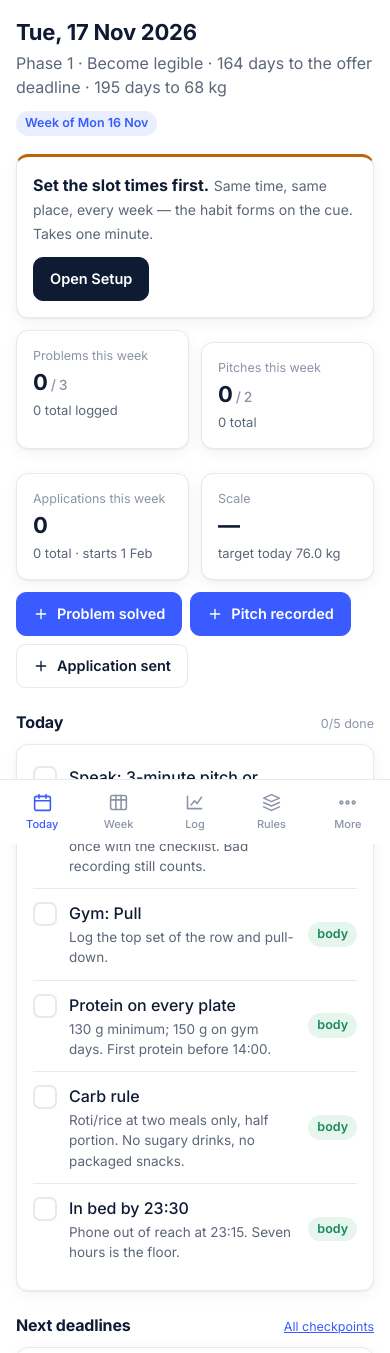
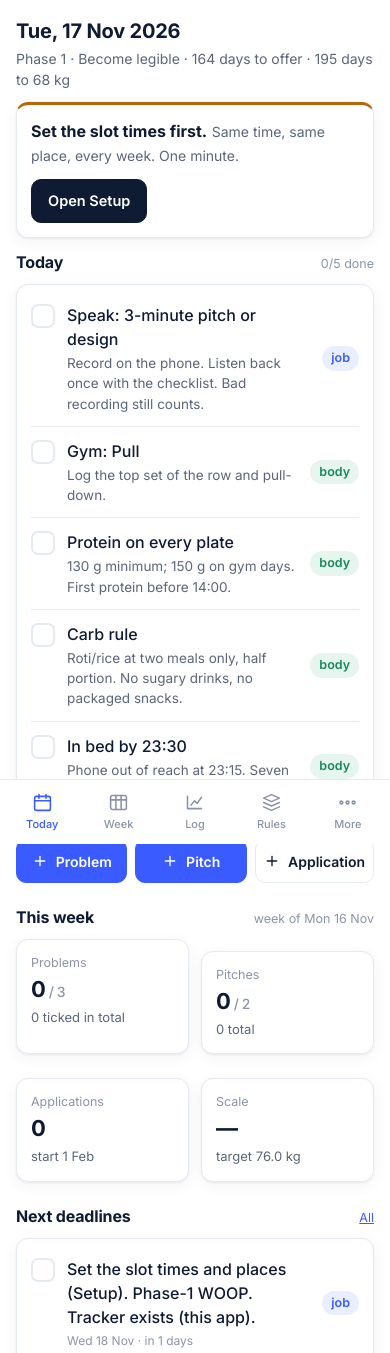
Before and after one commit to Rudra1x/Goal_May_2027, a plain HTML site: page index.html in a window 390 px wide. Shown: the top 1353 px of the page. Drawn offline with Linux system fonts and the light colour scheme.

Commit message:
Add files via upload

```diff
--- a/index.html
+++ b/index.html
@@ -154,6 +154,27 @@ th{font-size:12px;color:var(--ink-3);font-weight:600;background:var(--surface);}
 .view{display:none;} .view.on{display:block;}
 .kbd{font-family:ui-monospace,Menlo,monospace;font-size:12.5px;background:var(--surface-2);padding:1px 6px;border-radius:5px;}
 @media (prefers-reduced-motion:reduce){*{transition:none!important;}}
+.quick{display:grid;grid-template-columns:repeat(3,auto);justify-content:start;gap:8px;margin-top:12px;}
+@media (max-width:820px){
+  .seg{display:grid;grid-template-columns:repeat(3,1fr);width:100%;}
+  .seg button{display:flex;align-items:center;justify-content:center;min-height:44px;padding:0 6px;text-align:center;}
+  .quick{grid-template-columns:repeat(3,1fr);}
+  .quick .btn{padding:0 8px;font-size:14px;}
+  .top{margin-bottom:12px;}
+  h1{font-size:20px;}
+  .card{padding:14px;}
+  details.acc .body{font-size:15px;}
+}
+@media (pointer:coarse){.btn.sm{min-height:44px;} .row button.tap{min-height:48px;}}
+@media (max-width:640px){
+  .tw{overflow:visible;}
+  table.stack,table.stack tbody,table.stack tr,table.stack td{display:block;width:100%;}
+  table.stack tr:first-child{display:none;}
+  table.stack tr{border:1px solid var(--line);border-radius:10px;padding:8px 12px;margin-top:8px;background:var(--paper);}
+  table.stack td{border:0;padding:3px 0;}
+  table.stack td[data-label]:not([data-label=""])::before{content:attr(data-label);display:block;font-size:11.5px;color:var(--ink-3);font-weight:600;margin-bottom:1px;}
+  table.stack td select.in{width:100%;}
+}
 </style>
 </head>
 <body>
@@ -336,6 +357,7 @@ const SOURCES=[
 ];
 
 /* ============================ ROUTER ============================ */
+let CUR='today', LOGSUB='checkin', CHKF='open';
 const VIEWS=[['today','Today',I.today],['week','Week',I.week],['log','Log',I.log],['rules','Rules',I.rules],['checks','Checkpoints',I.checks],['job','Job manual',I.job],['body','Body manual',I.body],['money','Money',I.money],['resources','Resources',I.res],['setup','Setup',I.setup],['sources','Sources',I.sources]];
 const BOTTOM=['today','week','log','rules'];
 function route(){ let h=(location.hash||'#today').slice(1).replace(/[^a-z0-9-]/g,''); if(!VIEWS.some(v=>v[0]===h)) h='today'; render(h); }
@@ -353,13 +375,21 @@ function openSheet(){document.getElementById('sheet').classList.add('open');docu
 function closeSheet(){document.getElementById('sheet').classList.remove('open');document.getElementById('sheetBg').classList.remove('open');}
 document.getElementById('sheetBg').addEventListener('click',closeSheet);
 
-function render(v){
+function refresh(){
+  const y=window.scrollY, m=document.getElementById('main');
+  const open=[...m.querySelectorAll('details')].map(d=>d.open);
+  render(CUR,true);
+  const ds=[...m.querySelectorAll('details')]; if(ds.length===open.length) ds.forEach((d,i)=>d.open=open[i]);
+  window.scrollTo({top:y});
+}
+function render(v,keep){
+  CUR=v;
   renderNav(v);
   const m=document.getElementById('main');
   const fn={today:vToday,week:vWeek,log:vLog,rules:vRules,checks:vChecks,job:vJob,body:vBody,money:vMoney,resources:vResources,setup:vSetup,sources:vSources}[v];
   m.innerHTML=fn();
   wire(m);
-  window.scrollTo({top:0});
+  if(!keep) window.scrollTo({top:0});
 }
 let toastT; function toast(msg){const t=document.getElementById('toast');t.textContent=msg;t.classList.add('show');clearTimeout(toastT);toastT=setTimeout(()=>t.classList.remove('show'),1600);}
 const esc=s=>String(s).replace(/[&<>"]/g,c=>({'&':'&amp;','<':'&lt;','>':'&gt;','"':'&quot;'}[c]));
@@ -388,26 +418,27 @@ function vToday(){
   const setupMissing=!S.setup.slotWeekdayTime||!S.setup.slotTueThuTime;
   const next=nextCheckpoints(3), over=overdueCheckpoints();
   const wkTargets={problems:3,pitches:2,apps:ph.n>=3?10:0};
+  const doneN=slots.filter(x=>rec[x.id]).length;
   return `
-  <div class="top"><div><h1>${fmtLong(d)}</h1><p class="muted">Phase ${ph.n} · ${esc(ph.name)} · ${dOffer>=0?dOffer+' days to the offer deadline':'offer deadline passed'} · ${dLand>=0?dLand+' days to 68 kg':''}</p></div><span class="pill job">Week of ${fmt(weekKey(d))}</span></div>
-  ${setupMissing?`<div class="card mind" style="margin-bottom:12px"><b>Set the slot times first.</b> <span class="muted sm">Same time, same place, every week — the habit forms on the cue. Takes one minute.</span><div class="btnrow"><a class="btn primary" href="#setup">Open Setup</a></div></div>`:''}
-  ${over.length?`<div class="card mind" style="margin-bottom:12px"><b>${over.length} checkpoint${over.length>1?'s':''} past due.</b> <span class="muted sm">Tick them off or move on — a Monday closes them.</span><div class="btnrow"><a class="btn sm" href="#checks">Open checkpoints</a></div></div>`:''}
+  <div class="top"><div><h1>${fmtLong(d)}</h1><p class="muted sm">Phase ${ph.n} · ${esc(ph.name)} · ${dOffer>=0?dOffer+' days to offer':'offer deadline passed'} · ${dLand>=0?dLand+' days to 68 kg':''}</p></div></div>
+  ${setupMissing?`<div class="card mind" style="margin-bottom:12px"><b>Set the slot times first.</b> <span class="muted sm">Same time, same place, every week. One minute.</span><div class="btnrow"><a class="btn primary" href="#setup">Open Setup</a></div></div>`:''}
+  ${wd===0?`<div class="card mind" style="margin-bottom:12px"><b>Sunday.</b> <span class="muted sm">Weigh in, then log the four numbers.</span><div class="btnrow"><a class="btn primary" href="#log">Open the check-in</a></div></div>`:''}
+  <div class="section-title" style="margin-top:4px"><h2>Today</h2><span class="xs faint">${doneN}/${slots.length} done</span></div>
+  <div class="card">${slots.map(x=>row('d:'+x.id,x.t,x.d,!!rec[x.id],x.k)).join('')}</div>
+  <div class="quick"><button class="btn job" data-inc="problems">${I.plus}Problem</button><button class="btn job" data-inc="pitches">${I.plus}Pitch</button><button class="btn" data-inc="apps">${I.plus}Application</button></div>
+  <div class="section-title"><h2>This week</h2><span class="xs faint">week of ${fmt(weekKey(d))}</span></div>
   <div class="grid g4">
-    <div class="card stat"><small>Problems this week</small><b>${w.problems}<span class="faint" style="font-size:14px;font-weight:500"> / ${wkTargets.problems}</span></b><div class="sub">${problemsSolved()} total logged</div></div>
-    <div class="card stat"><small>Pitches this week</small><b>${w.pitches}<span class="faint" style="font-size:14px;font-weight:500"> / ${wkTargets.pitches}</span></b><div class="sub">${S.pitches.length} total</div></div>
-    <div class="card stat"><small>Applications this week</small><b>${w.apps}${wkTargets.apps?`<span class="faint" style="font-size:14px;font-weight:500"> / ${wkTargets.apps}</span>`:''}</b><div class="sub">${S.apps.length} total · ${ph.n<3?'starts 1 Feb':'referral-first'}</div></div>
-    <div class="card stat"><small>Scale</small><b>${lc?lc.weight.toFixed(1)+' kg':'—'}</b><div class="sub">target today ${targetWeightOn(s).toFixed(1)} kg${lc?' · '+(lc.weight-targetWeightOn(lc.date)>0.3?'<span style="color:var(--alert)">above line</span>':'<span style="color:var(--ok)">on line</span>'):''}</div></div>
+    <div class="card stat"><small>Problems</small><b>${w.problems}<span class="faint" style="font-size:14px;font-weight:500"> / ${wkTargets.problems}</span></b><div class="sub">${problemsSolved()} ticked in total</div></div>
+    <div class="card stat"><small>Pitches</small><b>${w.pitches}<span class="faint" style="font-size:14px;font-weight:500"> / ${wkTargets.pitches}</span></b><div class="sub">${S.pitches.length} total</div></div>
+    <div class="card stat"><small>Applications</small><b>${w.apps}${wkTargets.apps?`<span class="faint" style="font-size:14px;font-weight:500"> / ${wkTargets.apps}</span>`:''}</b><div class="sub">${ph.n<3?'start 1 Feb':S.apps.length+' total'}</div></div>
+    <div class="card stat"><small>Scale</small><b>${lc?lc.weight.toFixed(1):'—'}</b><div class="sub">target ${targetWeightOn(s).toFixed(1)} kg</div></div>
   </div>
-  <div class="btnrow"><button class="btn job" data-inc="problems">${I.plus}Problem solved</button><button class="btn job" data-inc="pitches">${I.plus}Pitch recorded</button><button class="btn" data-inc="apps">${I.plus}Application sent</button></div>
-  <div class="section-title"><h2>Today</h2><span class="xs faint">${slots.filter(x=>rec[x.id]).length}/${slots.length} done</span></div>
-  <div class="card">${slots.map(x=>row('d:'+x.id,x.t,x.d,!!rec[x.id],x.k)).join('')}</div>
-  <div class="section-title"><h2>Next deadlines</h2><a class="xs" href="#checks">All checkpoints</a></div>
+  ${over.length?`<div class="card mind" style="margin-top:12px"><b>${over.length} checkpoint${over.length>1?'s':''} past due.</b> <span class="muted sm">Tick them or let Monday close them.</span><div class="btnrow"><a class="btn sm" href="#checks">Open checkpoints</a></div></div>`:''}
+  <div class="section-title"><h2>Next deadlines</h2><a class="xs" href="#checks">All</a></div>
   <div class="card">${next.length?next.map(c=>row('c:'+c.d+'|'+c.t,c.t,'',false,c.k,fmt(c.d)+(daysBetween(s,c.d)===0?' · today':' · in '+daysBetween(s,c.d)+' days'))).join(''):'<div class="empty">Nothing pending.</div>'}</div>
   <div class="section-title"><h2>Phase ${ph.n} goal</h2></div>
-  <div class="card"><p>${esc(ph.goal)}</p><p class="sm muted" style="margin-top:8px">${fmt(ph.from)} → ${fmt(ph.to)}</p></div>
-  ${wd===0?`<div class="card mind" style="margin-top:12px"><b>Sunday.</b> <span class="muted sm">Weigh in, then log the four numbers.</span><div class="btnrow"><a class="btn primary" href="#log">Open the check-in</a></div></div>`:''}`;
+  <div class="card"><p>${esc(ph.goal)}</p><p class="sm muted" style="margin-top:8px">${fmt(ph.from)} → ${fmt(ph.to)}</p></div>`;
 }
-
 function vWeek(){
   const su=S.setup, d=today(), ph=phaseFor(d);
   const t=(x)=>x?`<span class="pill">${esc(x)}</span>`:'<span class="pill alert">set in Setup</span>';
@@ -432,7 +463,7 @@ function passesUI(d){const p=passes(d);return `<div class="grid g2"><div><div cl
 
 function vLog(){
   const d=today(), w=wk(d), s=iso(d), lc=lastCheckin();
-  const sub=(location.hash.split('/')[1]||'checkin');
+  const sub=LOGSUB;
   return `
   <div class="top"><div><h1>Log</h1><p class="muted">Sunday check-in, weight line, problems, pitches, applications, lifts.</p></div></div>
   <div class="seg" role="tablist" style="margin-bottom:14px">${[['checkin','Check-in'],['problems','Problems'],['pitches','Pitches'],['apps','Applications'],['lifts','Lifts'],['data','Backup']].map(x=>`<button role="tab" data-sub="${x[0]}" class="${sub===x[0]?'on':''}">${x[1]}</button>`).join('')}</div>
@@ -544,7 +575,7 @@ function protocolsHTML(q){
 }
 
 function vChecks(){
-  const t=iso(today()); const filt=(location.hash.split('/')[1]||'open');
+  const t=iso(today()); const filt=CHKF;
   let items=CHECKPOINTS; if(filt==='open') items=items.filter(c=>!S.checkpoints[c.d+'|'+c.t]); if(filt==='done') items=items.filter(c=>S.checkpoints[c.d+'|'+c.t]);
   const byPh={}; items.forEach(c=>(byPh[c.ph]=byPh[c.ph]||[]).push(c));
   const done=CHECKPOINTS.filter(c=>S.checkpoints[c.d+'|'+c.t]).length;
@@ -617,7 +648,7 @@ const RESOURCES=[
     ['Chip Huyen — “AI Engineering” (book)','Low cost (₹600–1,200 paperback / ebook)','The one paid thing worth buying: evals, RAG, agents, serving, in the language interviewers use. Chapters 3–4 and 6–9 only.','https://huyenchip.com/books/'],
     ['alexeygrigorev / ai-engineering-field-guide (GitHub)','Free','Disclosed interview loops and take-home patterns from real companies; the design question bank.','https://github.com/alexeygrigorev/ai-engineering-field-guide']]},
   {slot:'Tue / Thu — speaking and English',k:'job',items:[
-    ['Your phone’s voice recorder + the five-part shape','Free','The course is 52 recordings. Nothing beats it. Listen back once, tick three boxes.','#log/pitches'],
+    ['Your phone’s voice recorder + the five-part shape','Free','The course is 52 recordings. Nothing beats it. Listen back once, tick three boxes.','#log'],
     ['Pramp / interviewing.io (free peer mocks)','Free','Peer mock interviews from February; one every two weeks is enough. Book the slot a week ahead.','https://www.pramp.com'],
     ['Toastmasters club (Delhi NCR)','Low cost (club dues, roughly ₹1,500–3,000 per half-year)','Only if you want a room of people; the weekly recordings already cover the skill. Optional, after January.','https://www.toastmasters.org/find-a-club'],
     ['YouTube: watch two conference talks a month on RAG or evals, then summarise each aloud in 2 minutes','Free','Vocabulary for the technical screen comes from hearing engineers talk, not from grammar books.','https://www.youtube.com']]},
@@ -643,18 +674,19 @@ function vResources(){
 
 /* ============================ WIRING ============================ */
 function wire(m){
+  m.querySelectorAll('table').forEach(t=>{const hs=[...t.querySelectorAll('tr:first-child th')].map(th=>th.textContent.trim()); if(!hs.length) return; t.classList.add('stack'); t.querySelectorAll('tr').forEach(tr=>[...tr.children].forEach((c,i)=>{if(c.tagName==='TD') c.setAttribute('data-label',hs[i]||'');}));});
   m.querySelectorAll('[data-chk] .tap').forEach(b=>b.addEventListener('click',()=>{
     const id=b.closest('[data-chk]').dataset.chk; const [type,key]=[id.slice(0,2),id.slice(2)];
     if(type==='d:'){const r=dayRec(today()); r[key]=!r[key];}
     else if(type==='c:'){S.checkpoints[key]=!S.checkpoints[key];}
     else if(type==='p:'){const p=S.problems[key]||{}; if(p.date){delete S.problems[key];} else {S.problems[key]={date:iso(today())}; wk(today()).problems++; toast('Logged — re-solve due in a week');} }
-    save(); route();
+    save(); refresh();
   }));
-  m.querySelectorAll('[data-resolve]').forEach(b=>b.addEventListener('click',()=>{const k=b.dataset.resolve; if(S.problems[k]){S.problems[k].resolved=iso(today()); save(); toast('Re-solve logged'); route();}}));
-  m.querySelectorAll('[data-inc]').forEach(b=>b.addEventListener('click',()=>{const w=wk(today()); const k=b.dataset.inc; w[k]++; if(k==='pitches') S.pitches.push({date:iso(today()),subject:'Quick add',len:3,checks:0}); if(k==='apps') S.apps.push({date:iso(today()),company:'Quick add',role:'',channel:'Other',stage:'Applied',contact:'',next:''}); save(); toast('+1'); route();}));
-  m.querySelectorAll('[data-pass]').forEach(b=>b.addEventListener('click',()=>{const p=passes(today()); const k=b.dataset.pass; if(p[k]>=2){toast('No passes left this month');return;} p[k]++; save(); toast('Pass used'); route();}));
-  m.querySelectorAll('[data-sub]').forEach(b=>b.addEventListener('click',()=>{location.hash='#log/'+b.dataset.sub;}));
-  m.querySelectorAll('[data-cf]').forEach(b=>b.addEventListener('click',()=>{location.hash='#checks/'+b.dataset.cf;}));
+  m.querySelectorAll('[data-resolve]').forEach(b=>b.addEventListener('click',()=>{const k=b.dataset.resolve; if(S.problems[k]){S.problems[k].resolved=iso(today()); save(); toast('Re-solve logged'); refresh();}}));
+  m.querySelectorAll('[data-inc]').forEach(b=>b.addEventListener('click',()=>{const w=wk(today()); const k=b.dataset.inc; w[k]++; if(k==='pitches') S.pitches.push({date:iso(today()),subject:'Quick add',len:3,checks:0}); if(k==='apps') S.apps.push({date:iso(today()),company:'Quick add',role:'',channel:'Other',stage:'Applied',contact:'',next:''}); save(); toast('+1'); refresh();}));
+  m.querySelectorAll('[data-pass]').forEach(b=>b.addEventListener('click',()=>{const p=passes(today()); const k=b.dataset.pass; if(p[k]>=2){toast('No passes left this month');return;} p[k]++; save(); toast('Pass used'); refresh();}));
+  m.querySelectorAll('[data-sub]').forEach(b=>b.addEventListener('click',()=>{LOGSUB=b.dataset.sub; render('log');}));
+  m.querySelectorAll('[data-cf]').forEach(b=>b.addEventListener('click',()=>{CHKF=b.dataset.cf; render('checks');}));
   m.querySelectorAll('[data-copy]').forEach(b=>b.addEventListener('click',()=>copyText(SCRIPTS[+b.dataset.copy].t)));
   m.querySelectorAll('[data-theme]').forEach(b=>b.addEventListener('click',()=>{const v=b.dataset.theme; if(v==='auto') document.documentElement.removeAttribute('data-theme'); else document.documentElement.setAttribute('data-theme',v); try{localStorage.setItem(KEY+'-theme',v);}catch(e){} }));
   const rq=m.querySelector('#rq'); if(rq) rq.addEventListener('input',()=>{m.querySelector('#rlist').innerHTML=protocolsHTML(rq.value);});
@@ -663,19 +695,19 @@ function wire(m){
     const rec={date:m.querySelector('#ciD').value||iso(today()),weight:+w.toFixed(1),sleep:+m.querySelector('#ciS').value||0,problems:+m.querySelector('#ciP').value||0,pitches:+m.querySelector('#ciR').value||0,apps:+m.querySelector('#ciA').value||0,note:m.querySelector('#ciN').value.trim()};
     const i=S.checkins.findIndex(c=>c.date===rec.date); if(i>=0) S.checkins[i]=rec; else S.checkins.push(rec); S.checkins.sort((a,b)=>a.date<b.date?-1:1);
     const wrec=wk(parse(rec.date)); wrec.problems=rec.problems; wrec.pitches=rec.pitches; wrec.apps=rec.apps;
-    save(); toast('Check-in saved'); route();
+    save(); toast('Check-in saved'); refresh();
   });
   const ciCopy=m.querySelector('#ciCopy'); if(ciCopy) ciCopy.addEventListener('click',()=>{const t=`problems: ${m.querySelector('#ciP').value||0} · pitches: ${m.querySelector('#ciR').value||0} · applications: ${m.querySelector('#ciA').value||0} · scale: ${m.querySelector('#ciW').value||'—'}`+(m.querySelector('#ciN').value.trim()?`\n${m.querySelector('#ciN').value.trim()}`:''); copyText(t);});
-  m.querySelectorAll('[data-delci]').forEach(b=>b.addEventListener('click',()=>{S.checkins.splice(+b.dataset.delci,1); save(); route();}));
-  const pSave=m.querySelector('#pSave'); if(pSave) pSave.addEventListener('click',()=>{const checks=m.querySelectorAll('.pc:checked').length; const d=m.querySelector('#pD').value||iso(today()); S.pitches.push({date:d,subject:m.querySelector('#pS').value,len:+m.querySelector('#pL').value||3,checks}); wk(parse(d)).pitches++; save(); toast('Pitch logged'); route();});
-  const aSave=m.querySelector('#aSave'); if(aSave) aSave.addEventListener('click',()=>{const c=m.querySelector('#aC').value.trim(); if(!c){toast('Company is required');return;} const d=m.querySelector('#aD').value||iso(today()); S.apps.push({date:d,company:c,role:m.querySelector('#aR').value.trim(),channel:m.querySelector('#aCh').value,stage:'Applied',contact:m.querySelector('#aCt').value.trim(),next:m.querySelector('#aN').value.trim()}); wk(parse(d)).apps++; save(); toast('Added'); route();});
-  m.querySelectorAll('[data-stage]').forEach(s=>s.addEventListener('change',()=>{S.apps[+s.dataset.stage].stage=s.value; save(); route();}));
-  m.querySelectorAll('[data-delapp]').forEach(b=>b.addEventListener('click',()=>{S.apps.splice(+b.dataset.delapp,1); save(); route();}));
-  const lSave=m.querySelector('#lSave'); if(lSave) lSave.addEventListener('click',()=>{const w=+m.querySelector('#lW').value, r=+m.querySelector('#lR').value; if(!(w>0&&r>0)){toast('Weight and reps');return;} S.lifts.push({date:iso(today()),lift:m.querySelector('#lL').value,w,r}); save(); toast('Logged'); route();});
+  m.querySelectorAll('[data-delci]').forEach(b=>b.addEventListener('click',()=>{S.checkins.splice(+b.dataset.delci,1); save(); refresh();}));
+  const pSave=m.querySelector('#pSave'); if(pSave) pSave.addEventListener('click',()=>{const checks=m.querySelectorAll('.pc:checked').length; const d=m.querySelector('#pD').value||iso(today()); S.pitches.push({date:d,subject:m.querySelector('#pS').value,len:+m.querySelector('#pL').value||3,checks}); wk(parse(d)).pitches++; save(); toast('Pitch logged'); refresh();});
+  const aSave=m.querySelector('#aSave'); if(aSave) aSave.addEventListener('click',()=>{const c=m.querySelector('#aC').value.trim(); if(!c){toast('Company is required');return;} const d=m.querySelector('#aD').value||iso(today()); S.apps.push({date:d,company:c,role:m.querySelector('#aR').value.trim(),channel:m.querySelector('#aCh').value,stage:'Applied',contact:m.querySelector('#aCt').value.trim(),next:m.querySelector('#aN').value.trim()}); wk(parse(d)).apps++; save(); toast('Added'); refresh();});
+  m.querySelectorAll('[data-stage]').forEach(s=>s.addEventListener('change',()=>{S.apps[+s.dataset.stage].stage=s.value; save(); refresh();}));
+  m.querySelectorAll('[data-delapp]').forEach(b=>b.addEventListener('click',()=>{S.apps.splice(+b.dataset.delapp,1); save(); refresh();}));
+  const lSave=m.querySelector('#lSave'); if(lSave) lSave.addEventListener('click',()=>{const w=+m.querySelector('#lW').value, r=+m.querySelector('#lR').value; if(!(w>0&&r>0)){toast('Weight and reps');return;} S.lifts.push({date:iso(today()),lift:m.querySelector('#lL').value,w,r}); save(); toast('Logged'); refresh();});
   const sSave=m.querySelector('#sSave'); if(sSave) sSave.addEventListener('click',()=>{S.setup={slotWeekdayTime:m.querySelector('#sWT').value,slotWeekdayPlace:m.querySelector('#sWP').value.trim(),slotTueThuTime:m.querySelector('#sTT').value,slotWeekendDay:m.querySelector('#sWD').value,slotWeekendTime:m.querySelector('#sWTm').value,audio:m.querySelector('#sAu').value.trim(),noticePeriod:m.querySelector('#sNP').value.trim(),freeMeal:m.querySelector('#sFM').value.trim()}; save(); toast('Saved'); });
   const bkCopy=m.querySelector('#bkCopy'); if(bkCopy) bkCopy.addEventListener('click',()=>copyText(m.querySelector('#bk').value));
-  const bkRestore=m.querySelector('#bkRestore'); if(bkRestore) bkRestore.addEventListener('click',()=>{try{const o=JSON.parse(m.querySelector('#bk').value); if(!o||typeof o!=='object') throw 0; S=Object.assign({},DEFAULTS,o); save(); toast('Restored'); route();}catch(e){toast('That box does not contain a valid backup');}});
-  const bkReset=m.querySelector('#bkReset'); if(bkReset) bkReset.addEventListener('click',()=>{if(confirm('Delete everything saved in this browser?')){S=JSON.parse(JSON.stringify(DEFAULTS)); save(); route();}});
+  const bkRestore=m.querySelector('#bkRestore'); if(bkRestore) bkRestore.addEventListener('click',()=>{try{const o=JSON.parse(m.querySelector('#bk').value); if(!o||typeof o!=='object') throw 0; S=Object.assign({},DEFAULTS,o); save(); toast('Restored'); refresh();}catch(e){toast('That box does not contain a valid backup');}});
+  const bkReset=m.querySelector('#bkReset'); if(bkReset) bkReset.addEventListener('click',()=>{if(confirm('Delete everything saved in this browser?')){S=JSON.parse(JSON.stringify(DEFAULTS)); save(); refresh();}});
 }
 function copyText(t){ if(navigator.clipboard&&navigator.clipboard.writeText){navigator.clipboard.writeText(t).then(()=>toast('Copied'),()=>fallbackCopy(t));} else fallbackCopy(t); }
 function fallbackCopy(t){ const ta=document.createElement('textarea'); ta.value=t; document.body.appendChild(ta); ta.select(); try{document.execCommand('copy'); toast('Copied');}catch(e){toast('Select and copy manually');} document.body.removeChild(ta); }
```
